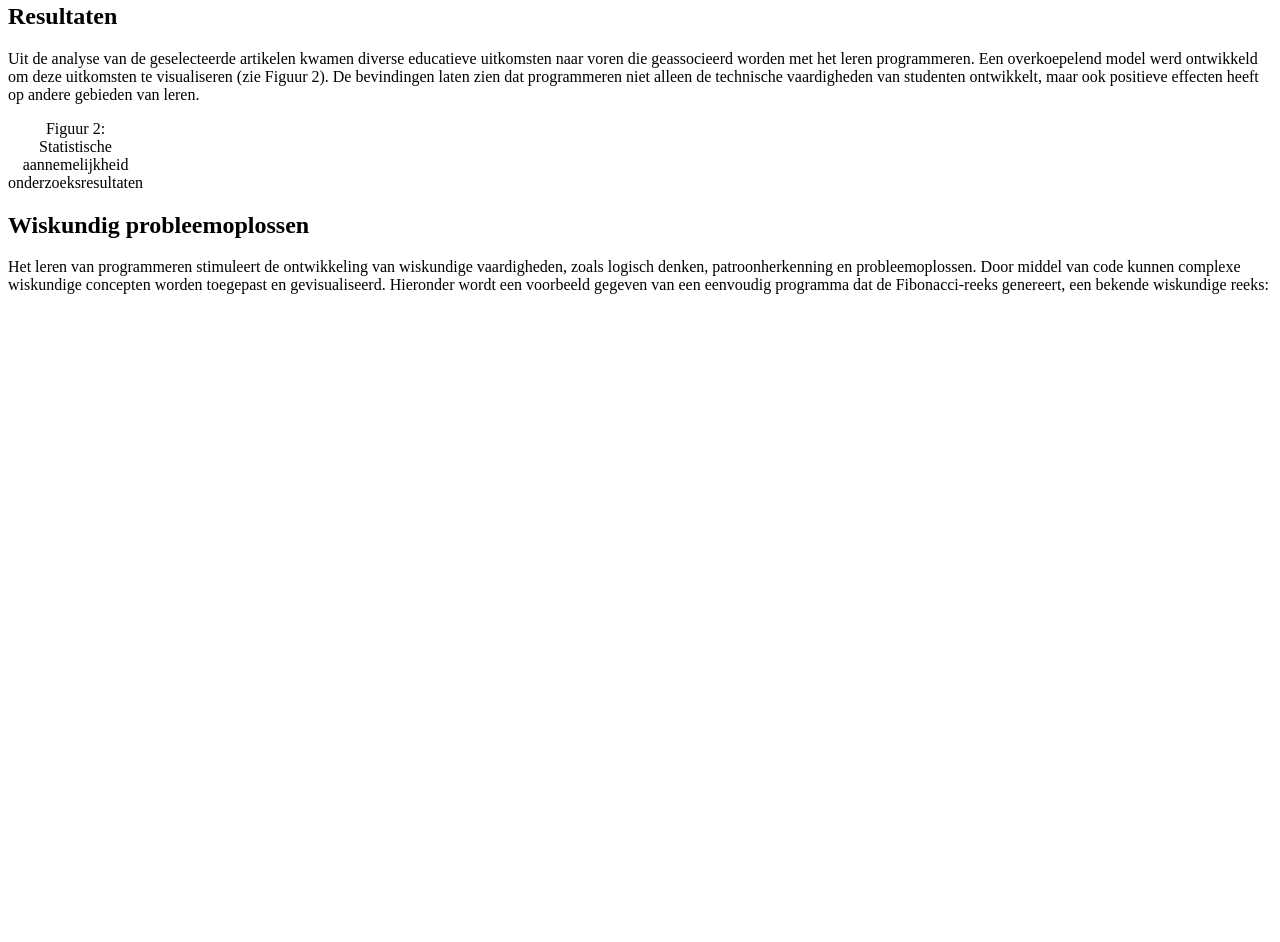
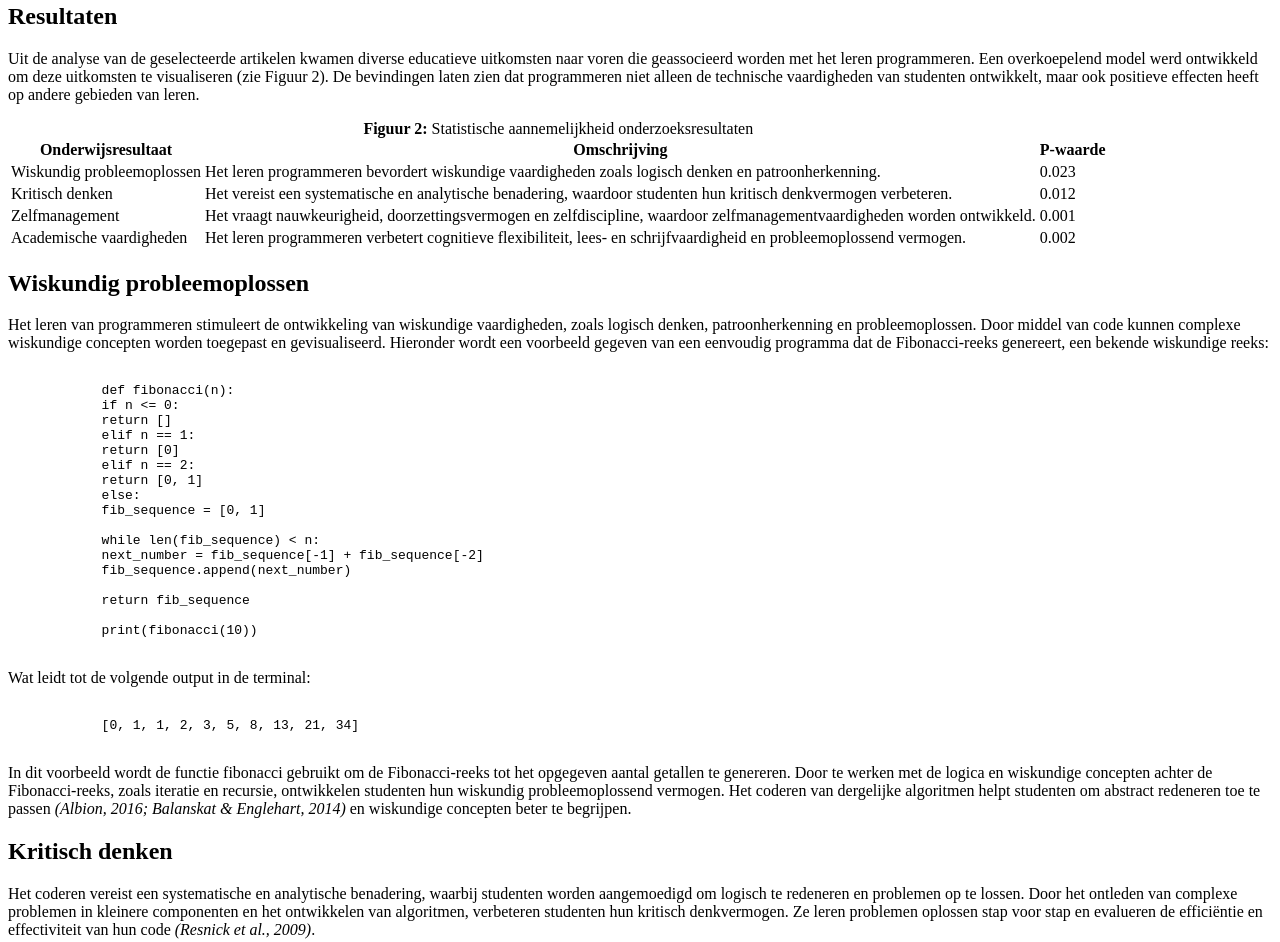
Before and after one commit to auroraengelgeer/wetenschapsartikel_lesopdracht1FRO, a website: page frontend-html-research-article/index.html in a window 1280 px wide. Shown: the part 1750-2692 px from the top of the page. Before the commit the page ends 2060 px from the top, so only its background shows below. Drawn offline with Linux system fonts and the light colour scheme.

Commit message:
added new text and figures to index

```diff
--- a/frontend-html-research-article/index.html
+++ b/frontend-html-research-article/index.html
@@ -62,13 +62,87 @@
         <h2>Resultaten</h2>
         <p>Uit de analyse van de geselecteerde artikelen kwamen diverse educatieve uitkomsten naar voren die geassocieerd worden met het leren programmeren. Een overkoepelend model werd ontwikkeld om deze uitkomsten te visualiseren (zie Figuur 2). De bevindingen laten zien dat programmeren niet alleen de technische vaardigheden van studenten ontwikkelt, maar ook positieve effecten heeft op andere gebieden van leren.</p>
         <table>
-            <caption>Figuur 2: Statistische aannemelijkheid onderzoeksresultaten</caption>
+            <caption><strong>Figuur 2:</strong> Statistische aannemelijkheid onderzoeksresultaten</caption>
+            <thead>
+            <tr>
+                <th scope="col">Onderwijsresultaat</th>
+                <th scope="col">Omschrijving</th>
+                <th scope="col">P-waarde</th>
+            </tr>
+            </thead>
+            <tbody>
+            <tr>
+                <td>Wiskundig probleemoplossen</td>
+                <td>Het leren programmeren bevordert wiskundige vaardigheden zoals logisch denken en patroonherkenning.</td>
+                <td>0.023</td>
+                </tr>
+            <tr>
+                <td>Kritisch denken	</td>
+                <td>Het vereist een systematische en analytische benadering, waardoor studenten hun kritisch denkvermogen verbeteren.</td>
+                <td>0.012</td>
+            </tr>
+            <tr>
+                <td>Zelfmanagement</td>
+                <td>Het vraagt nauwkeurigheid, doorzettingsvermogen en zelfdiscipline, waardoor zelfmanagementvaardigheden worden ontwikkeld.	</td>
+                <td>0.001</td>
+            </tr>
+            <tr>
+                <td>Academische vaardigheden</td>
+                <td>Het leren programmeren verbetert cognitieve flexibiliteit, lees- en schrijfvaardigheid en probleemoplossend vermogen.</td>
+                <td>0.002</td>
+            </tr>
+
+            </tbody>
         </table>
     </section>
 
     <section>
         <h2>Wiskundig probleemoplossen</h2>
         <p>Het leren van programmeren stimuleert de ontwikkeling van wiskundige vaardigheden, zoals logisch denken, patroonherkenning en probleemoplossen. Door middel van code kunnen complexe wiskundige concepten worden toegepast en gevisualiseerd. Hieronder wordt een voorbeeld gegeven van een eenvoudig programma dat de Fibonacci-reeks genereert, een bekende wiskundige reeks:</p>
+        <pre><code>
+            def fibonacci(n):
+            if n <= 0:
+            return []
+            elif n == 1:
+            return [0]
+            elif n == 2:
+            return [0, 1]
+            else:
+            fib_sequence = [0, 1]
+
+            while len(fib_sequence) < n:
+            next_number = fib_sequence[-1] + fib_sequence[-2]
+            fib_sequence.append(next_number)
+
+            return fib_sequence
+
+            print(fibonacci(10))
+        </code></pre>
+        <p>Wat leidt tot de volgende output in de terminal:</p>
+
+        <pre><samp>
+            [0, 1, 1, 2, 3, 5, 8, 13, 21, 34]
+        </samp></pre>
+        <p>In dit voorbeeld wordt de functie fibonacci gebruikt om de Fibonacci-reeks tot het opgegeven aantal getallen te genereren. Door te werken met de logica en wiskundige concepten achter de Fibonacci-reeks, zoals iteratie en recursie, ontwikkelen studenten hun wiskundig probleemoplossend vermogen. Het coderen van dergelijke algoritmen helpt studenten om abstract redeneren toe te passen <i>(Albion, 2016; Balanskat & Englehart, 2014)</i> en wiskundige concepten beter te begrijpen.</p>
+    </section>
+    <section>
+        <h2>Kritisch denken</h2>
+        <p>Het coderen vereist een systematische en analytische benadering, waarbij studenten worden aangemoedigd om logisch te redeneren en problemen op te lossen. Door het ontleden van complexe problemen in kleinere componenten en het ontwikkelen van algoritmen, verbeteren studenten hun kritisch denkvermogen. Ze leren problemen oplossen stap voor stap en evalueren de efficiëntie en effectiviteit van hun code <i>(Resnick et al., 2009)</i>.</p>
+    </section>
+    <section>
+        <div>
+            <h2>Zelfmanagement</h2>
+            <p>Het programmeren vereist nauwkeurigheid, doorzettingsvermogen en zelfdiscipline. Studenten leren plannen, organiseren en prioriteiten stellen om hun projecten succesvol af te ronden. Door te programmeren oefenen studenten zelfmanagementvaardigheden, zoals het stellen van doelen, het plannen van taken en het behouden van overzicht. Het succesvol oplossen van programmeerproblemen activeert chemische reacties in de hersenen <i>(Balanskat & Englehart, 2014)</i>, waaronder het vrijkomen van serotonine (C10H12N2O), waardoor studenten een gevoel van voldoening en welzijn ervaren.</p>
+              <figure style="margin-left: 40px;">
+                 <img src="assets/serotonine_chart.png" alt="Figuur 3: Scheikundige representatie serotonine"/>
+                  <figcaption><strong>Figuur 3:</strong> Scheikundige representatie serotonine</figcaption>
+              </figure>
+        </div>
+    </section>
+    <section>
+        <h2>Academische vaardigheden</h2>
+        <p>Naast de directe educatieve voordelen, heeft het leren programmeren ook een positief effect op academische vaardigheden, zoals leesvaardigheid, schrijfvaardigheid en probleemoplossend vermogen. Het coderen vergroot de cognitieve flexibiliteit en de capaciteit om complexe informatie te verwerken. Het biedt studenten ook de mogelijkheid om vertrouwd te raken met technologische tools en concepten die essentieel zijn in de moderne wereld. Ze leren bijvoorbeeld over databases, netwerken, gebruikersinterfaces en web technologieën, zoals HTML (HyperText Markup Language) en CSS ( Cascading Style Sheets). Deze technologische kennis kan hen helpen bij het uitvoeren van onderzoek, het creëren van multimedia-inhoud en het presenteren van informatie op digitale platforms, zoals wordt gedaan op het wereldwijd bekende EdHub gebouwd door NOVI Hogeschool (zie Figuur 4). Het schijnt dus vrij lastig te zijn zulke leuke programmeervideo's te maken als je zelf nooit hebt geleerd hoe je moet programmeren. Schokkend!</p>
+
     </section>
 </main>
 </body>
```
